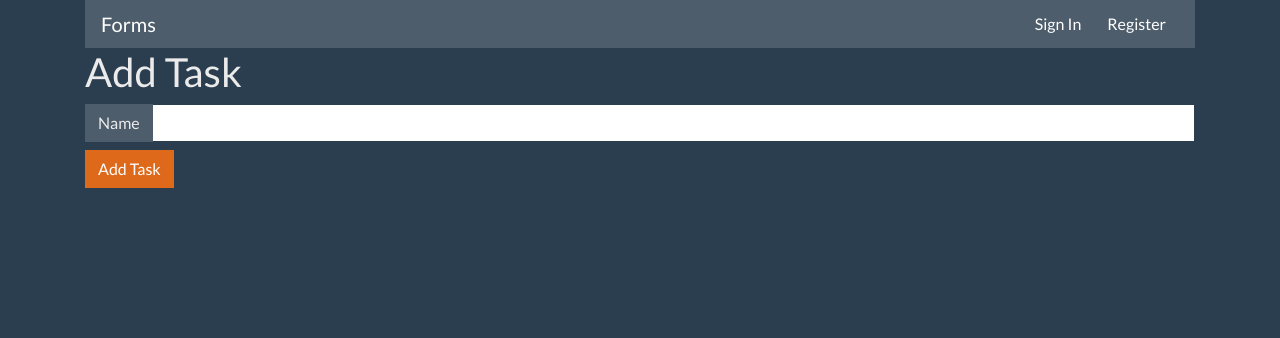
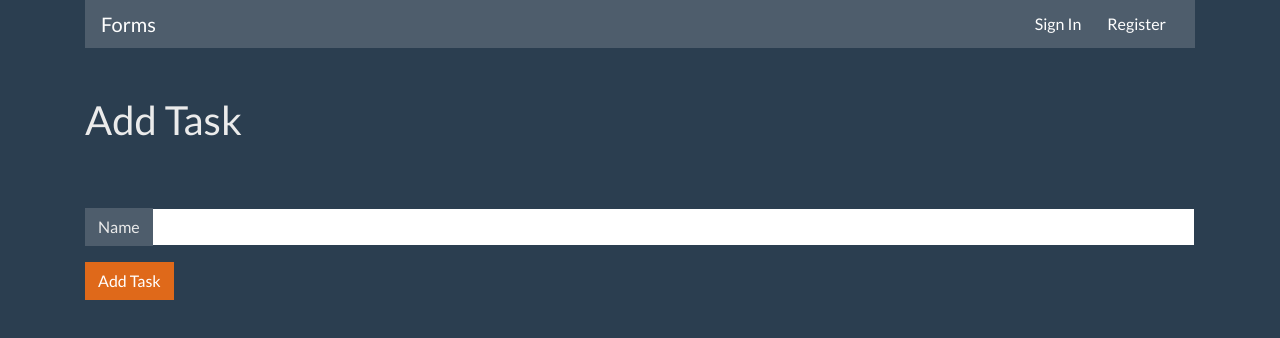
Before and after one commit to anbreaker/vue-bluuweb, a Vue app in the folder crud-firebase-vuejs2/: page /add in a window 1280 px wide. Shown: the top 338 px of the page. Built offline with nearby package versions, Linux system fonts and the light colour scheme; no server answers.

Commit message:
change on html addTask

```diff
--- a/crud-firebase-vuejs2/src/views/AddTask.vue
+++ b/crud-firebase-vuejs2/src/views/AddTask.vue
@@ -1,6 +1,11 @@
 <template>
   <div>
-    <h1>Add Task</h1>
+    <div class="row my-5">
+      <div class="col mb-2">
+        <h1 class="float-left">Add Task</h1>
+        <h1 class="float-right" v-if="user">{{ user.email }}</h1>
+      </div>
+    </div>
 
     <form @submit.prevent="addTask(name)" class="">
       <div class="input-group mb-2 mr-sm-2">
@@ -10,13 +15,13 @@
         <input type="text" class="form-control" v-model="name" />
       </div>
 
-      <button type="submit" class="btn btn-primary mb-2">Add Task</button>
+      <button type="submit" class="btn btn-primary mt-2">Add Task</button>
     </form>
   </div>
 </template>
 
 <script>
-import { mapActions } from 'vuex';
+import { mapActions, mapState } from 'vuex';
 
 export default {
   name: 'Add',
@@ -30,5 +35,8 @@ export default {
   methods: {
     ...mapActions(['addTask']),
   },
+  computed: {
+    ...mapState(['user']),
+  },
 };
 </script>
```
